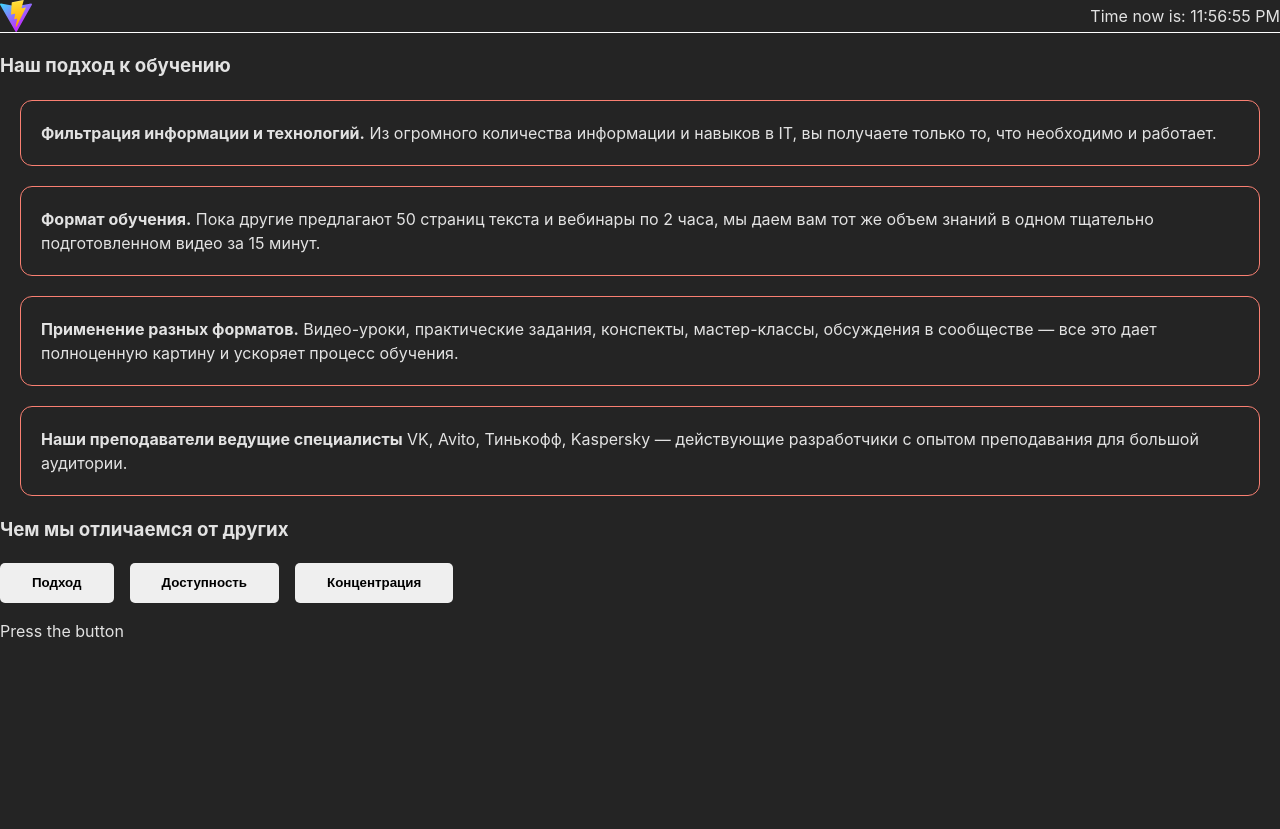
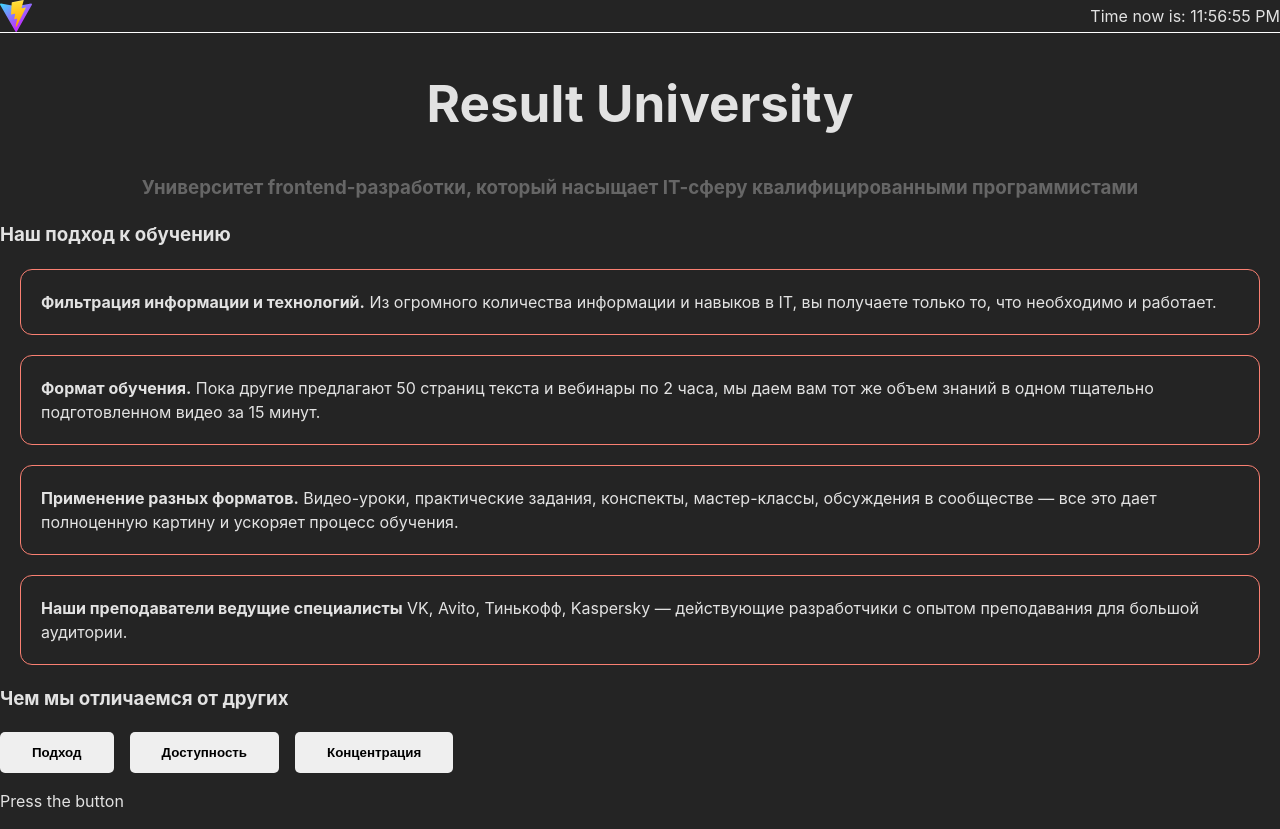
Before and after one commit to p0nyqz/react-intro-project, a React (Vite) app: page / in a window 1280 px wide. Before the commit the page ends 800 px from the top, so only its background shows below. Built offline with nearby package versions, Linux system fonts and the light colour scheme.

Commit message:
feat: intro section added

```diff
--- a/src/App.jsx
+++ b/src/App.jsx
@@ -1,5 +1,6 @@
 import DifferencesSection from './components/DifferencesSection'
 import Header from './components/Header'
+import IntroSection from './components/IntroSection'
 import TeachingSection from './components/TeachingSection'
 
 export default function App() {
@@ -7,6 +8,7 @@
     <>
       <Header />
       <main>
+        <IntroSection />
         <TeachingSection />
         <DifferencesSection />
       </main>
--- /dev/null
+++ b/src/components/IntroSection.jsx
@@ -0,0 +1,11 @@
+export default function IntroSection() {
+  return (
+    <section>
+      <h1 className="centered">Result University</h1>
+      <h3 className="centered" style={{ color: '#666' }}>
+        Университет frontend-разработки, который насыщает ІТ-сферу
+        квалифицированными программистами
+      </h3>
+    </section>
+  )
+}
--- a/src/index.css
+++ b/src/index.css
@@ -54,3 +54,7 @@
   border-radius: 12px;
   padding: 4px 20px;
 }
+
+.centered {
+  text-align: center;
+}
```
Also changed, not shown: src/components/Button/Button.css (line endings or trailing spaces).
